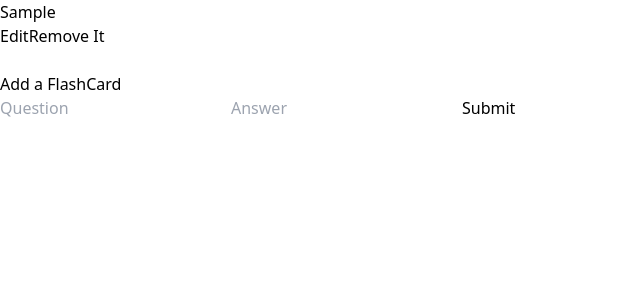
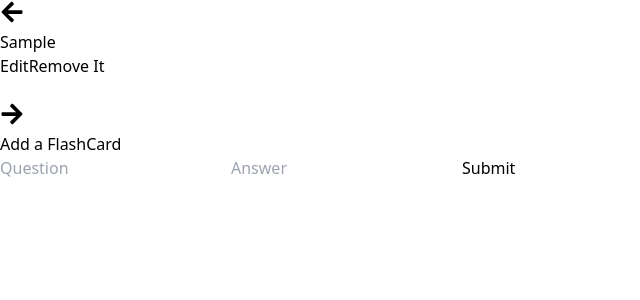
Before and after one commit to Neel-07/FlashCard, a React (Vite) app: page / in a window 1280 px wide. Both pictures are taken after typing "Sample", "Sample" into the empty fields and a click on the input 488 px from the left and 36 px from the top of the page. Shown: the top 300 px of the page, without its empty margins (0-640 px from the left). Built offline with nearby package versions, Linux system fonts and the light colour scheme.

Commit message:
single card, prev and next done

```diff
--- a/package.json
+++ b/package.json
@@ -13,6 +13,7 @@
     "react": "^18.3.1",
     "react-dom": "^18.3.1",
     "react-hook-form": "^7.52.2",
+    "react-icons": "^5.3.0",
     "react-slick": "^0.30.2",
     "slick-carousel": "^1.8.1"
   },
--- a/src/components/Flashcard.jsx
+++ b/src/components/Flashcard.jsx
@@ -2,6 +2,10 @@ import React, { useState } from "react";
 
 function Flashcard({ card, handleRemove, id }) {
   const [flip, setFlip] = useState(false);
+
+  if (!card) {
+    return <div>No flashcard available</div>;
+  }
 
   return (
     <div
@@ -11,13 +15,18 @@ function Flashcard({ card, handleRemove, id }) {
       }`}
     >
       <div className="front">
-        <h1 className="h-60 flex items-center justify-center text-xl font-semibold turncate ">{card.Question}</h1>
+        <h1 className="h-60 flex items-center justify-center text-xl font-semibold truncate ">
+          {card.Question}
+        </h1>
         <div className="buttons flex gap-4">
           <button className=" ml-2 px-5 py-1 bg-red-600 text-xs rounded-md font-semibold text-white mt-4">
             Edit
           </button>
           <button
-            onClick={() => handleRemove(id)}
+            onClick={(e) => {
+              e.stopPropagation();
+              handleRemove(id);
+            }}
             className="px-3 py-1 bg-red-600 text-xs rounded-md font-semibold text-white mt-4"
           >
             Remove It
@@ -25,7 +34,9 @@ function Flashcard({ card, handleRemove, id }) {
         </div>
       </div>
 
-      <h1 className=" h-56 back flex items-center justify-center  truncate  text-xl font-semibold">{card.Answer}</h1>
+      <h1 className="h-56 back flex items-center justify-center truncate text-xl font-semibold">
+        {card.Answer}
+      </h1>
     </div>
   );
 }
--- a/src/components/FlashcardList.jsx
+++ b/src/components/FlashcardList.jsx
@@ -1,16 +1,39 @@
-import React from 'react'
-import Flashcard from './Flashcard'
+import React, { useState } from 'react';
+import { FaArrowLeft, FaArrowRight } from 'react-icons/fa';
+import Flashcard from './Flashcard';
 
+function FlashcardList({ cards, handleRemove }) {
+  const [currentIndex, setCurrentIndex] = useState(0);
 
-function FlashcardList({cards,handleRemove}) {
+  const goToPrevious = () => {
+    setCurrentIndex((prevIndex) =>
+      prevIndex === 0 ? cards.length - 1 : prevIndex - 1
+    );
+  };
+
+  const goToNext = () => {
+    setCurrentIndex((prevIndex) =>
+      prevIndex === cards.length - 1 ? 0 : prevIndex + 1
+    );
+  };
+
+  if (!cards || cards.length === 0) {
+    return <div>No flashcards available</div>;
+  }
+
   return (
-      <div className='w-full  h-80 overflow-auto flex  justify-center gap-4  flex-wrap-4'>
-
-    {cards.map((item, index)=>{
-        return <Flashcard handleRemove={handleRemove} key={index} id={index} card={item}/>
-    })}
+    <div className='w-full h-80 flex justify-center items-center gap-4'>
+      <button onClick={goToPrevious} className='p-2'>
+        <FaArrowLeft size={24} />
+      </button>
+      <div className='w-64'>
+        <Flashcard handleRemove={handleRemove} id={currentIndex} card={cards[currentIndex]} />
+      </div>
+      <button onClick={goToNext} className='p-2'>
+        <FaArrowRight size={24} />
+      </button>
     </div>
-  )
+  );
 }
 
-export default FlashcardList
+export default FlashcardList;
```
Also changed, not shown: 1 other file (tests, documents, lock files or other folders).
